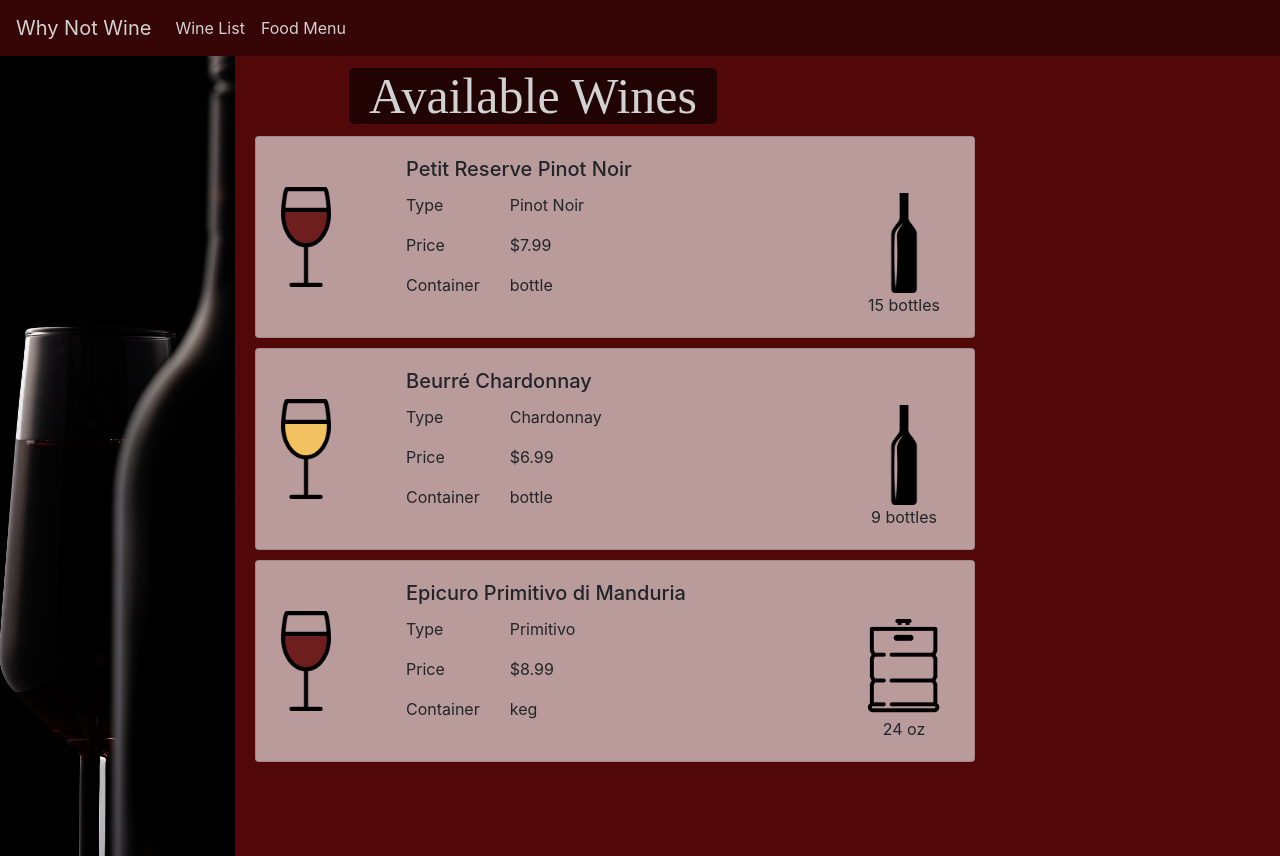
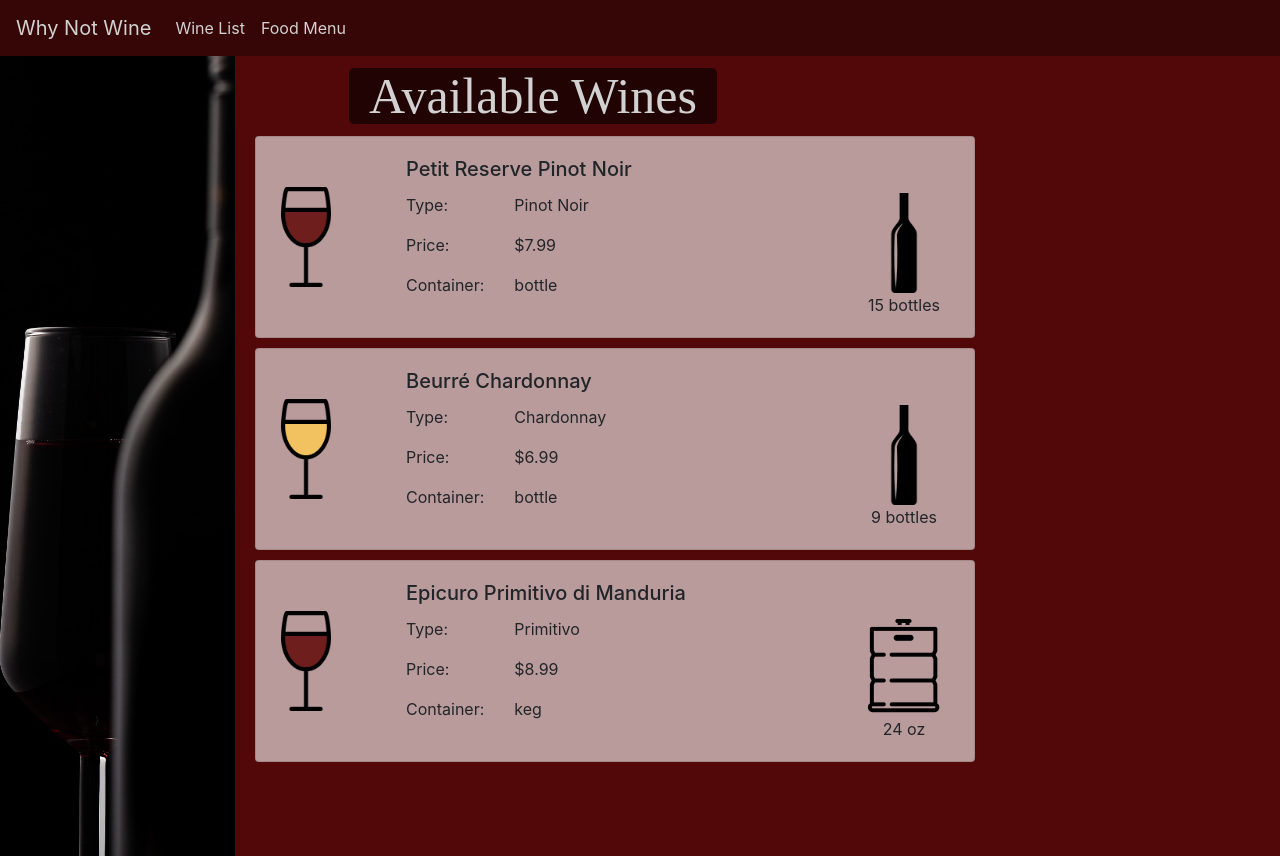
Before and after one commit to christinelfrank16/why-not-wine, a React app: page /#/wine in a window 1280 px wide. Built offline with nearby package versions, Linux system fonts and the light colour scheme; a web font is replaced by a local one.

Commit message:
Add colons for property identifier in card

```diff
--- a/src/components/WineItem.jsx
+++ b/src/components/WineItem.jsx
@@ -49,9 +49,9 @@
             <h5 className="card-title">{props.name}</h5>
             <div className='row'>
               <div className='col-auto'>
-                <p className="card-text">Type</p>
-                <p className="card-text">Price</p>
-                <p className="card-text">Container</p>
+                <p className="card-text">Type:</p>
+                <p className="card-text">Price:</p>
+                <p className="card-text">Container:</p>
               </div>
               <div className='col'>
                 <div style={contTypeStyle}>
```
